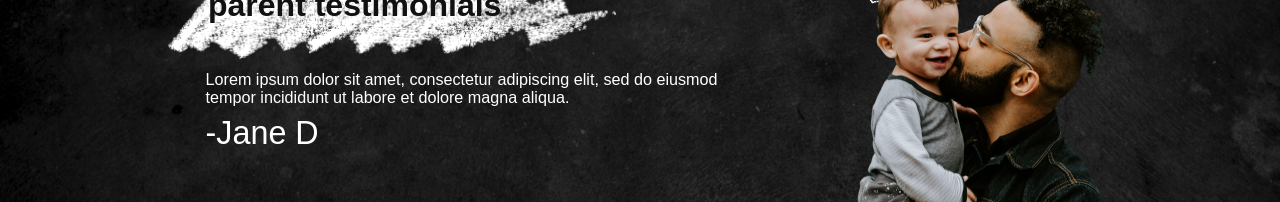
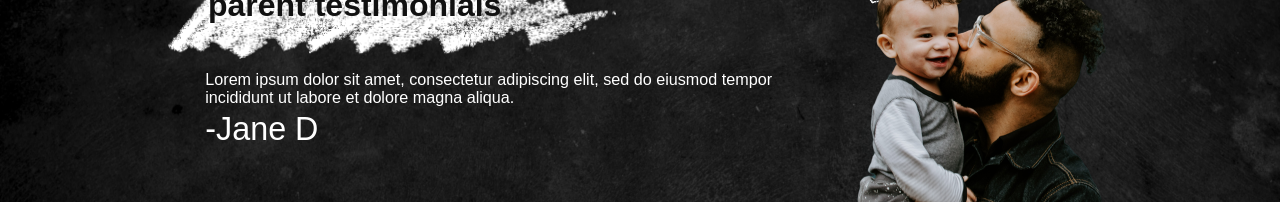
Before and after one commit to adinduokoro/London-s-Bright-Beginnings, a React (Create React App) app: page / in a window 1280 px wide. Shown: the part 2436-2638 px from the top of the page. Built offline with nearby package versions, Linux system fonts and the light colour scheme; a web font is replaced by a local one.

Commit message:
Update testimonials.css

```diff
--- a/src/components/testimonials/testimonials.css
+++ b/src/components/testimonials/testimonials.css
@@ -30,7 +30,7 @@
 
 .testimonials__cards{
   margin: 4rem 0 2rem 3rem ;
-  width: 55%;
+  width: 60%;
   color: white;
   font-family: "Playpen Sans", sans-serif;
 
@@ -54,7 +54,6 @@
   text-shadow: 0px 0px 18px #FFF;
 }
 .testimonials__slider{
-  height: 6.75rem;
   overflow: hidden;
   display: flex;
   flex-direction: column;
@@ -65,7 +64,7 @@
   display: flex;
   flex-direction: column;
   padding-left: 2.5rem;
-  gap: .5rem;
+  gap: .25rem;
   opacity: 0;
 }
 
```
